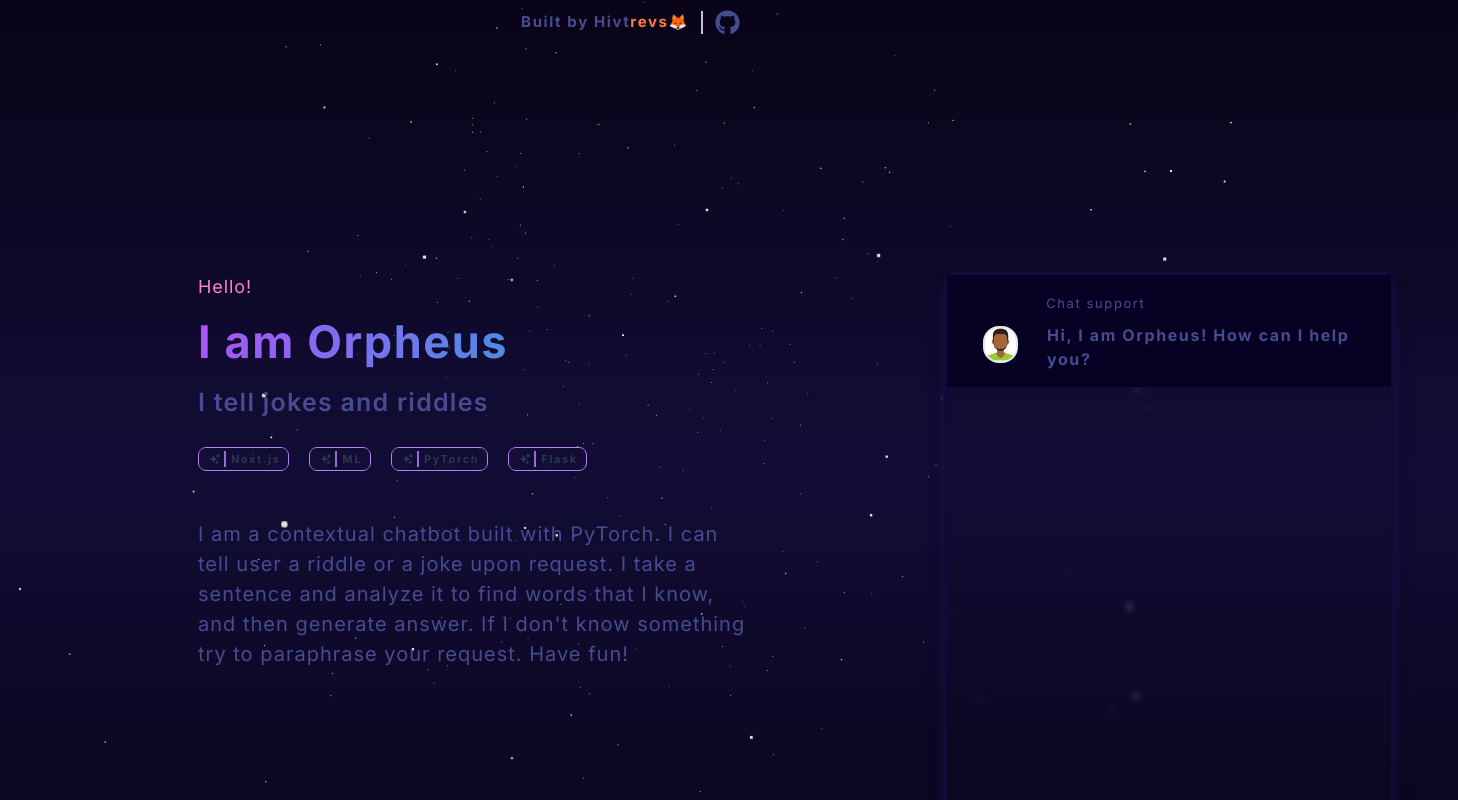
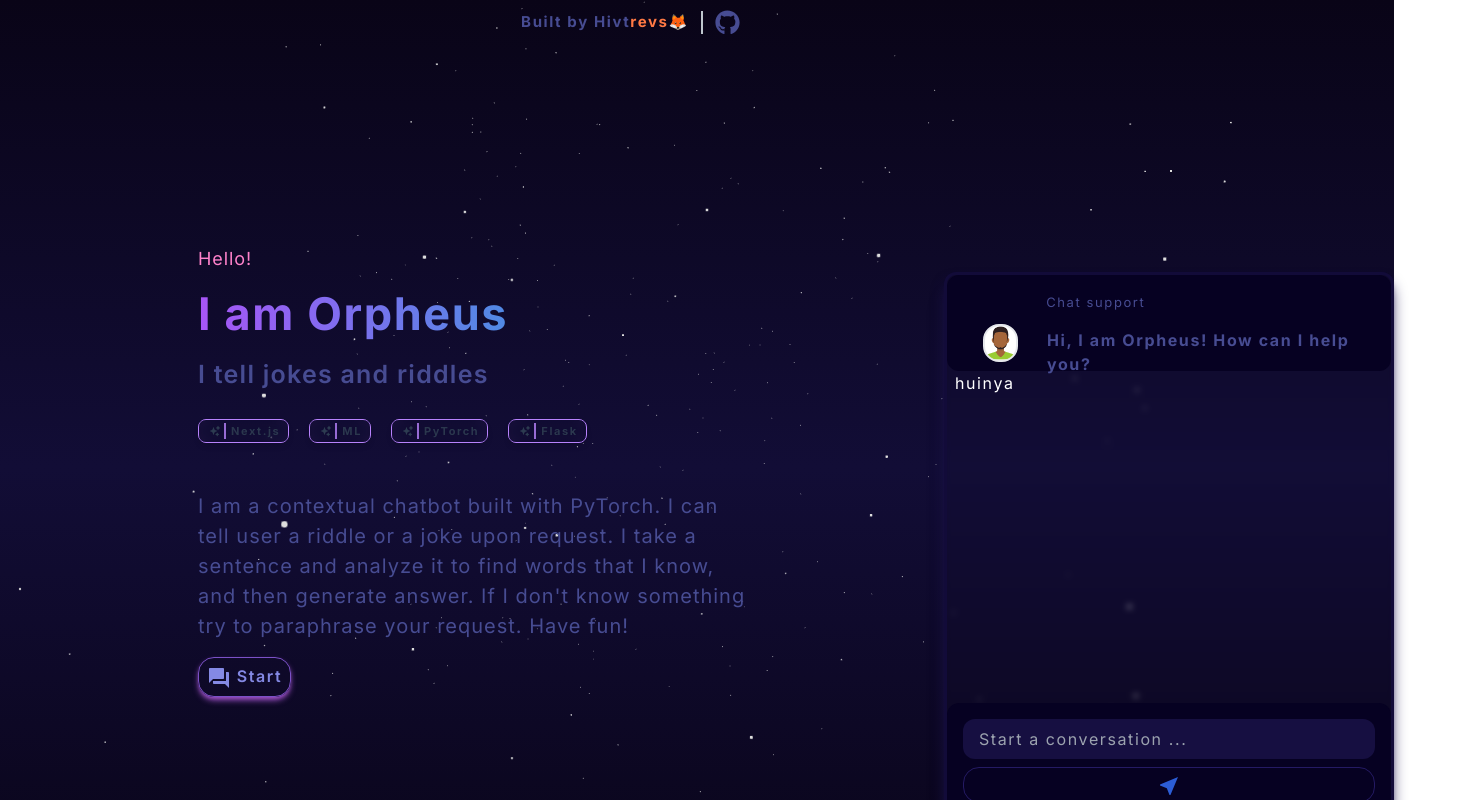
Before and after one commit to Hvitrevs/bot-react, a Next.js app: page / in a window 1280 px wide. Shown: the top 800 px of the page, 1458 px wide, since content can reach past the window. Built offline with nearby package versions, Linux system fonts and the light colour scheme.

Commit message:
added buttons to form for chat and to hero section

```diff
--- a/app/components/Chatbot.tsx
+++ b/app/components/Chatbot.tsx
@@ -1,13 +1,17 @@
+import { NearMe } from '@mui/icons-material'
+import { Button } from '@mui/material'
 import Image from 'next/image'
 import React from 'react'
 
 const Chatbot = () => {
   return (
-    <div className='w-[450px] shadow-xl '>
-      <div className='bg-[#0a0627]/05 backdrop-blur-[3px] z-50 border-[3px] shadow-lg shadow-[#1f1652] border-[#120b39] rounded-lg xxs:w-[250px] xs:w-[350px] md:w-[450px] md:h-[550px] xs:h-[25rem] flex '>
-        <div className='h-[7rem] w-full bg-[#060122] flex flex-col px-4 py-4'>
-        <span className='flex md:text-[13px] xs:text-[12px] xxs:text-[10px] w-full mt-[0.2rem] ml-[5.2rem]'>Chat support</span>
-        <div className='px-5 pb-6 mt-2 gap-4  p-1'>
+    <div className='w-[450px] shadow-xl flex'>
+      <div className='bg-[#0a0627]/05 backdrop-blur-[3px] z-20 border-[3px] shadow-lg shadow-[#1f1652] border-[#120b39] rounded-xl  xxs:w-[250px] xs:w-[350px] md:w-[450px] md:h-[550px] xs:h-[25rem] flex flex-col'>
+        <div className='h-[6rem] w-full bg-[#060122] flex flex-col px-4 py-4 rounded-xl '>
+          <span className='flex md:text-[13px] xs:text-[12px] xxs:text-[10px] mt-[0.1rem] ml-[5.2rem]'>
+            Chat support
+          </span>
+          <div className='px-5 pb-6 mt-2 gap-4 p-1'>
             <Image
               className="bg-white rounded-2xl border-[2px]"
               src="/avatar.png"
@@ -15,14 +19,20 @@ const Chatbot = () => {
               height={35}
               width={35}
             />
-          <span className='flex justify-center mt-[-2.5rem] ml-[4rem] font-bold md:text-[16px] xs:text-[14px] xxs:text-[12px]'>
+            <span className='flex justify-center mt-[-2.1rem] ml-[4rem] font-bold md:text-[16px] xs:text-[14px] xxs:text-[12px]'>
               Hi, I am Orpheus! How can I help you?
             </span>
           </div>
         </div>
 
+        <div className='flex bg-none h-full flex-col z-[30]'>
+            <div className='text-white ml-2'>huinya</div>
+        </div>
 
-
+        <div className=' flex bg-[#060122] flex flex-col px-4 py-4 rounded-xl '>
+          <input className='w-full bg-[#160f41]  rounded-xl p-2 px-4' type='text' placeholder='Start a conversation ...' />
+          <button className='mt-2 p-1 bg-transparent border-[1px] border-[#241a63] text-[#2c5dd6] font-semibold rounded-2xl hover:bg-[#291f84] hover:text-[#3aa4f0]'><NearMe /> </button>
+        </div>
 
       </div>
 
--- a/app/components/HeroFirst.tsx
+++ b/app/components/HeroFirst.tsx
@@ -7,6 +7,7 @@ import Widgets from './Widgets';
 import { SparklesIcon } from '@heroicons/react/24/solid';
 import Header from './Header';
 import Chatbot from './Chatbot';
+import { QuestionAnswer } from '@mui/icons-material';
 
 const HeroFirst = () => {
   return (
@@ -38,6 +39,9 @@ const HeroFirst = () => {
             <p className=' md:text-[20px] xxs:text-[13px] tracking-[.05em] font-normal dark:text-[#bac8e6] xl:max-w-[550px]'>
             I am a contextual chatbot built with PyTorch. I can tell user a riddle or a joke upon request. I take a sentence and analyze it to find words that I know, and then generate answer. If I don't know something try to paraphrase your request. Have fun!
             </p>
+            <button className='mt-4 px-2 p-1.5 bg-transparent border-[1px] border-[#7b51c7] text-[#8489e4] font-semibold rounded-2xl hover:bg-[#291f84] shadow-md shadow-[#9e51c7] hover:text-[#3aa4f0]'>
+              <QuestionAnswer /> Start
+            </button>
           </div>
           </div>
         <div className='xl:max-w-[250px] 2xl:max-w-[350px] xl:mt-40 2xl:mt-20 xl:ml-[10rem] md:ml-[9rem] xs:ml-[2rem] xs:mt-[2rem]'>
```
Lines whose indentation alone changed are shown as unchanged.
